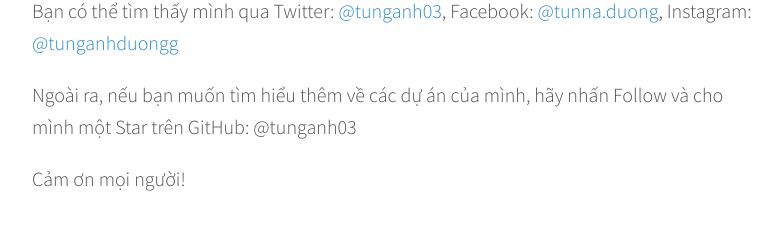
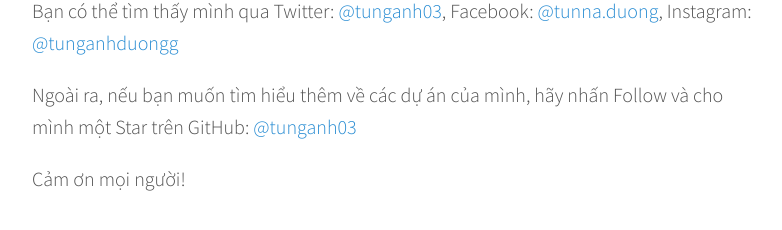
Before and after one commit to duongtunganh/duongtunganh, a Jekyll site: the page built from about.md, in a window 1280 px wide. Shown: the part 492-722 px from the top of the page, without its empty margins (248-1030 px from the left). Built offline with Jekyll 4.4.1, drawn with Linux system fonts in a browser that asks for light colours; part of the change alters nothing that is shown.

```diff
--- a/about.md
+++ b/about.md
@@ -11,6 +11,6 @@ Mình rất thích nghiên cứu, tìm tòi về công nghệ thông tin, về c
 
 Bạn có thể tìm thấy mình qua Twitter: [@tunganh03](https://twitter.com/tunganh03), Facebook: [@tunna.duong](https://facebook.com/tunna.duong), Instagram: [@tunganhduongg](https://instagram.com/tunganhduongg)
 
-Ngoài ra, nếu bạn muốn tìm hiểu thêm về các dự án của mình, hãy nhấn Follow và cho mình một Star trên GitHub: @tunganh03
+Ngoài ra, nếu bạn muốn tìm hiểu thêm về các dự án của mình, hãy nhấn Follow và cho mình một Star trên GitHub: [@tunganh03](https://github.com/tunganh03)
 
 Cảm ơn mọi người!
```
